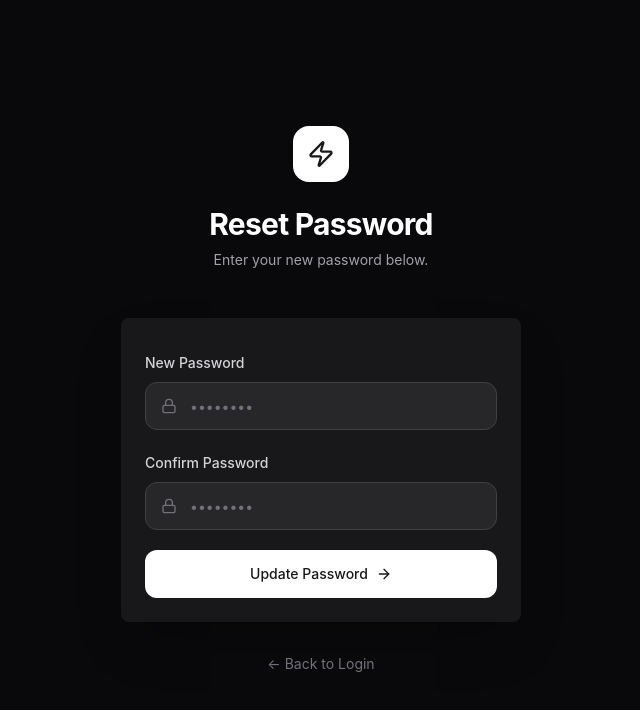
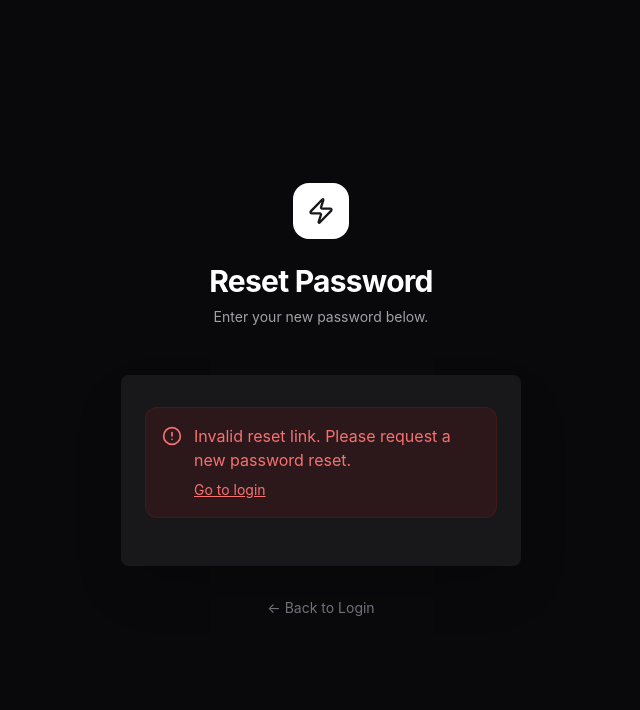
Before and after one commit to jijinaiooji/vercel-blog, a Next.js app: page /auth/reset in a window 1280 px wide. Shown: the top 710 px of the page, without its empty margins (319-959 px from the left). Built offline with nearby package versions, Linux system fonts and the light colour scheme; no server answers.

Commit message:
Fix: Reset password page handling code parameter

```diff
--- a/app/api/auth/reset-password/route.js
+++ b/app/api/auth/reset-password/route.js
@@ -3,7 +3,7 @@ import { createClient } from '@/lib/supabase-server'
 
 export async function POST(request) {
   try {
-    const { password } = await request.json()
+    const { password, code } = await request.json()
 
     if (!password || password.length < 6) {
       return NextResponse.json(
@@ -12,17 +12,42 @@ export async function POST(request) {
       )
     }
 
+    if (!code) {
+      return NextResponse.json(
+        { error: 'Missing reset code' },
+        { status: 400 }
+      )
+    }
+
     const supabase = createClient()
 
-    const { error } = await supabase.auth.updateUser({
-      password,
-    })
+    // Exchange the code for a session and update password
+    const { error } = await supabase.auth.exchangeCodeForSession(code)
 
     if (error) {
-      return NextResponse.json(
-        { error: error.message },
-        { status: 400 }
-      )
+      // If exchange fails, try updating directly
+      const { error: updateError } = await supabase.auth.updateUser({
+        password,
+      })
+
+      if (updateError) {
+        return NextResponse.json(
+          { error: 'Invalid or expired reset link. Please request a new password reset.' },
+          { status: 400 }
+        )
+      }
+    } else {
+      // Code was valid, update password
+      const { error: updateError } = await supabase.auth.updateUser({
+        password,
+      })
+
+      if (updateError) {
+        return NextResponse.json(
+          { error: updateError.message },
+          { status: 400 }
+        )
+      }
     }
 
     return NextResponse.json(
@@ -32,7 +57,7 @@ export async function POST(request) {
   } catch (error) {
     console.error('Reset password error:', error)
     return NextResponse.json(
-      { error: 'An error occurred' },
+      { error: 'An error occurred. Please try again.' },
       { status: 500 }
     )
   }
--- a/app/auth/reset/page.js
+++ b/app/auth/reset/page.js
@@ -1,7 +1,7 @@
 'use client'
 
 import { useState, useEffect } from 'react'
-import { useRouter } from 'next/navigation'
+import { useRouter, useSearchParams } from 'next/navigation'
 import Link from 'next/link'
 import { Zap, Lock, ArrowRight, AlertCircle, CheckCircle } from 'lucide-react'
 import { Card, CardContent } from '@/components/ui/card'
@@ -10,18 +10,30 @@ import { Input } from '@/components/ui/input'
 
 export default function ResetPage() {
   const router = useRouter()
+  const searchParams = useSearchParams()
   const [password, setPassword] = useState('')
   const [confirmPassword, setConfirmPassword] = useState('')
   const [error, setError] = useState('')
   const [success, setSuccess] = useState('')
   const [loading, setLoading] = useState(false)
   const [isDark, setIsDark] = useState(true)
+  const [ready, setReady] = useState(false)
 
   useEffect(() => {
     if (document.documentElement.classList.contains('dark')) {
       setIsDark(true)
     }
   }, [])
+
+  useEffect(() => {
+    // Verify we have a code in the URL
+    const code = searchParams.get('code')
+    if (!code) {
+      setError('Invalid reset link. Please request a new password reset.')
+    } else {
+      setReady(true)
+    }
+  }, [searchParams])
 
   const handleReset = async (e) => {
     e.preventDefault()
@@ -44,7 +56,7 @@ export default function ResetPage() {
       const res = await fetch('/api/auth/reset-password', {
         method: 'POST',
         headers: { 'Content-Type': 'application/json' },
-        body: JSON.stringify({ password })
+        body: JSON.stringify({ password, code: searchParams.get('code') })
       })
       const data = await res.json()
 
@@ -94,22 +106,43 @@ export default function ResetPage() {
         }`}>
           <CardContent className="pt-8 pb-6">
             {error && (
-              <div className={`mb-6 p-4 rounded-xl flex items-start gap-3 text-sm ${
+              <div className={`mb-6 p-4 rounded-xl ${
                 isDark ? 'bg-red-900/20 text-red-400 border border-red-900/30' : 'bg-red-50 text-red-600 border border-red-200'
               }`}>
+                <div className="flex items-start gap-3">
                   <AlertCircle className="w-5 h-5 flex-shrink-0 mt-0.5" />
-                {error}
+                  <div>
+                    <p>{error}</p>
+                    {error.includes('Invalid reset link') && (
+                      <Link href="/login" className="mt-2 inline-block text-sm underline">
+                        Go to login
+                      </Link>
+                    )}
+                  </div>
+                </div>
               </div>
             )}
             {success && (
-              <div className={`mb-6 p-4 rounded-xl flex items-start gap-3 text-sm ${
+              <div className={`mb-6 p-4 rounded-xl ${
                 isDark ? 'bg-emerald-900/20 text-emerald-400 border border-emerald-900/30' : 'bg-emerald-50 text-emerald-600 border border-emerald-200'
               }`}>
+                <div className="flex items-start gap-3">
                   <CheckCircle className="w-5 h-5 flex-shrink-0 mt-0.5" />
-                {success}
+                  <p>{success}</p>
+                </div>
               </div>
             )}
 
+            {!ready && !error && (
+              <div className="text-center py-8">
+                <div className="w-8 h-8 border-2 border-current border-t-transparent rounded-full animate-spin mx-auto mb-4" />
+                <p className={isDark ? 'text-zinc-400' : 'text-zinc-500'}>
+                  Verifying reset link...
+                </p>
+              </div>
+            )}
+
+            {ready && (
               <form onSubmit={handleReset} className="space-y-5">
                 <div className="space-y-2">
                   <label className={`text-sm font-medium ${
@@ -182,6 +215,7 @@ export default function ResetPage() {
                   )}
                 </Button>
               </form>
+            )}
           </CardContent>
         </Card>
 
```
Lines whose indentation alone changed are shown as unchanged.
